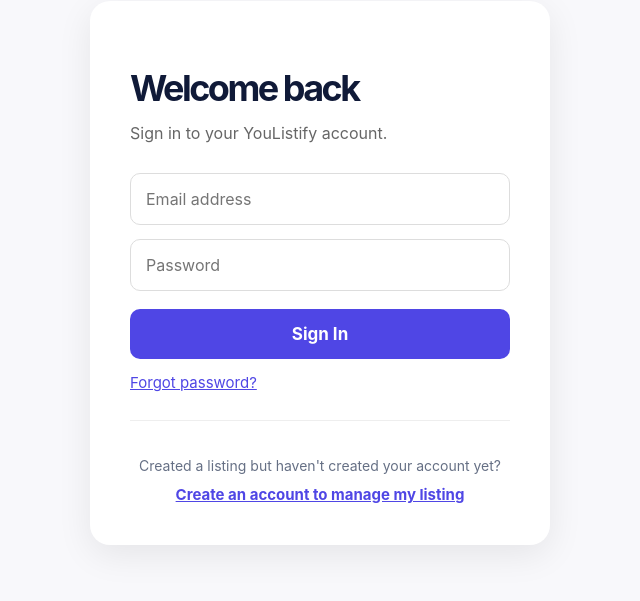
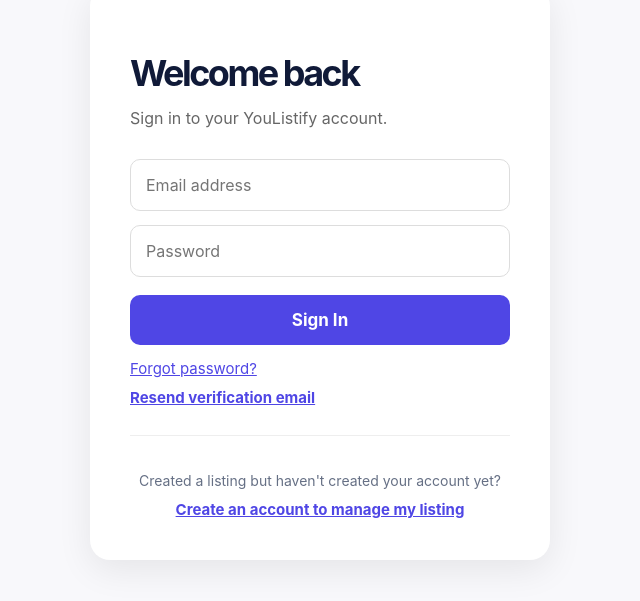
Before and after one commit to angelaannibale-coder/youlistify, a Next.js app: page /sign-in in a window 1280 px wide. Shown: the part 127-728 px from the top of the page, without its empty margins (320-960 px from the left). Built offline with nearby package versions, Linux system fonts and the light colour scheme; no server answers.

Commit message:
Add resend verification email to sign-in

```diff
--- a/app/sign-in/page.tsx
+++ b/app/sign-in/page.tsx
@@ -10,6 +10,7 @@ export default function SignInPage() {
   const [password, setPassword] = useState("");
   const [message, setMessage] = useState("");
   const [loading, setLoading] = useState(false);
+  const [resendLoading, setResendLoading] = useState(false);
   const [claimMode, setClaimMode] = useState(false);
   const [acceptedLegalTerms, setAcceptedLegalTerms] = useState(false);
   const [nextPath,setNextPath]=useState("/dashboard");
@@ -27,6 +28,24 @@ export default function SignInPage() {
     const { error } = await supabase.auth.signInWithPassword({ email, password });
     if (error) { setMessage(error.message); setLoading(false); return; }
     window.location.href = nextPath;
+  }
+
+  async function resendVerificationEmail() {
+    if (!email) {
+      setMessage("Enter your email address first, then tap Resend verification email.");
+      return;
+    }
+
+    setResendLoading(true);
+    setMessage("");
+    const redirectPath = posting ? "/post-work" : "/dashboard";
+    const { error } = await supabase.auth.resend({
+      type: "signup",
+      email,
+      options: { emailRedirectTo: `https://youlistify.com${redirectPath}` },
+    });
+    setResendLoading(false);
+    setMessage(error ? error.message : "Verification email sent again. Check your inbox and spam folder.");
   }
 
   async function createAccount(e: React.FormEvent) {
@@ -55,9 +74,12 @@ export default function SignInPage() {
         <button type="submit" disabled={loading} style={{width:"100%",padding:"15px",border:"none",borderRadius:"10px",background:"#4f46e5",color:"white",fontSize:"17px",fontWeight:"bold",cursor:"pointer"}}>{loading?"Please wait...":accountMode?(posting?"Create Free Account & Continue":"Create My Free Account"):"Sign In"}</button>
       </form>
       {posting && <button type="button" onClick={()=>{setPosting(false);setClaimMode(false);setPassword("");setMessage("");}} style={{width:"100%",marginTop:14,background:"white",border:"1px solid #d9dce7",padding:"13px",borderRadius:10,color:"#4f46e5",fontWeight:700,cursor:"pointer"}}>I already have an account — Sign In</button>}
-      {!posting&&!claimMode && <button type="button" onClick={async()=>{if(!email){setMessage("Enter your email address first.");return;} const {error}=await supabase.auth.resetPasswordForEmail(email,{redirectTo:"https://youlistify.com/reset-password"}); setMessage(error?error.message:"Password reset email sent. Check your inbox.");}} style={{background:"none",border:"none",color:"#4f46e5",cursor:"pointer",fontSize:"15px",marginTop:"14px",padding:0,textDecoration:"underline"}}>Forgot password?</button>}
+      {!posting&&!claimMode && <div style={{display:"flex",flexDirection:"column",alignItems:"flex-start",gap:"10px",marginTop:"14px"}}>
+        <button type="button" onClick={async()=>{if(!email){setMessage("Enter your email address first.");return;} const {error}=await supabase.auth.resetPasswordForEmail(email,{redirectTo:"https://youlistify.com/reset-password"}); setMessage(error?error.message:"Password reset email sent. Check your inbox.");}} style={{background:"none",border:"none",color:"#4f46e5",cursor:"pointer",fontSize:"15px",padding:0,textDecoration:"underline"}}>Forgot password?</button>
+        <button type="button" disabled={resendLoading} onClick={resendVerificationEmail} style={{background:"none",border:"none",color:"#4f46e5",cursor:resendLoading?"default":"pointer",fontSize:"15px",padding:0,textDecoration:"underline",fontWeight:700}}>{resendLoading?"Sending verification email...":"Resend verification email"}</button>
+      </div>}
       {!posting && <div style={{marginTop:"28px",paddingTop:"22px",borderTop:"1px solid #eee",textAlign:"center"}}><p style={{color:"#667085",fontSize:"14px",marginBottom:"10px"}}>{claimMode?"Already have an account?":"Created a listing but haven't created your account yet?"}</p><button type="button" onClick={()=>{setClaimMode(!claimMode);setMessage("");setPassword("");}} style={{background:"none",border:"none",color:"#4f46e5",fontWeight:700,cursor:"pointer",fontSize:"15px",textDecoration:"underline"}}>{claimMode?"Back to Sign In":"Create an account to manage my listing"}</button></div>}
-      {message && <p style={{marginTop:"18px",color:message.startsWith("Your free account was created")||message.startsWith("Account created")||message.startsWith("Password reset")?"#166534":"#b91c1c",lineHeight:1.5}}>{message}</p>}
+      {message && <p style={{marginTop:"18px",color:message.startsWith("Your free account was created")||message.startsWith("Account created")||message.startsWith("Password reset")||message.startsWith("Verification email sent")?"#166534":"#b91c1c",lineHeight:1.5}}>{message}</p>}
     </div>
   </main>;
 }
```
